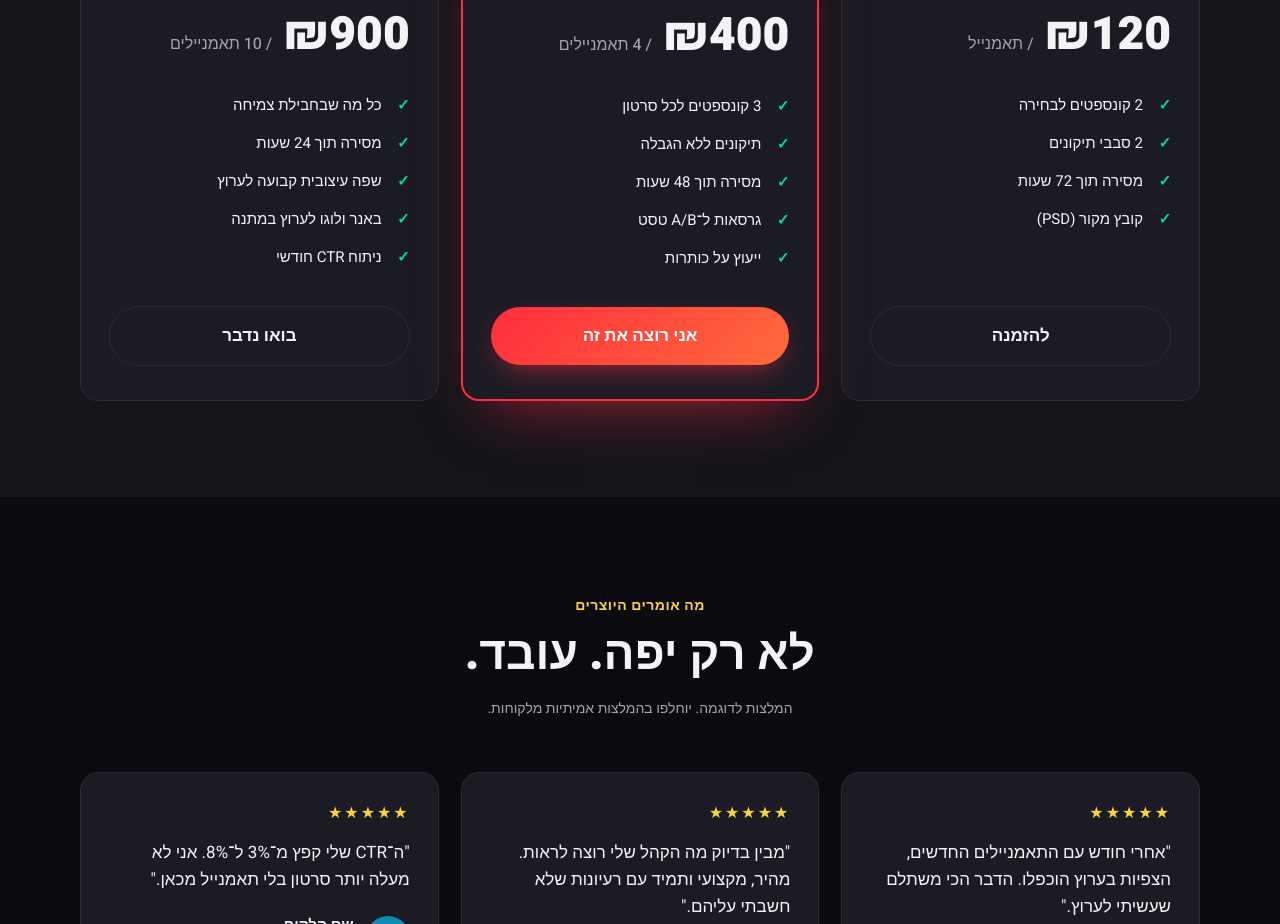
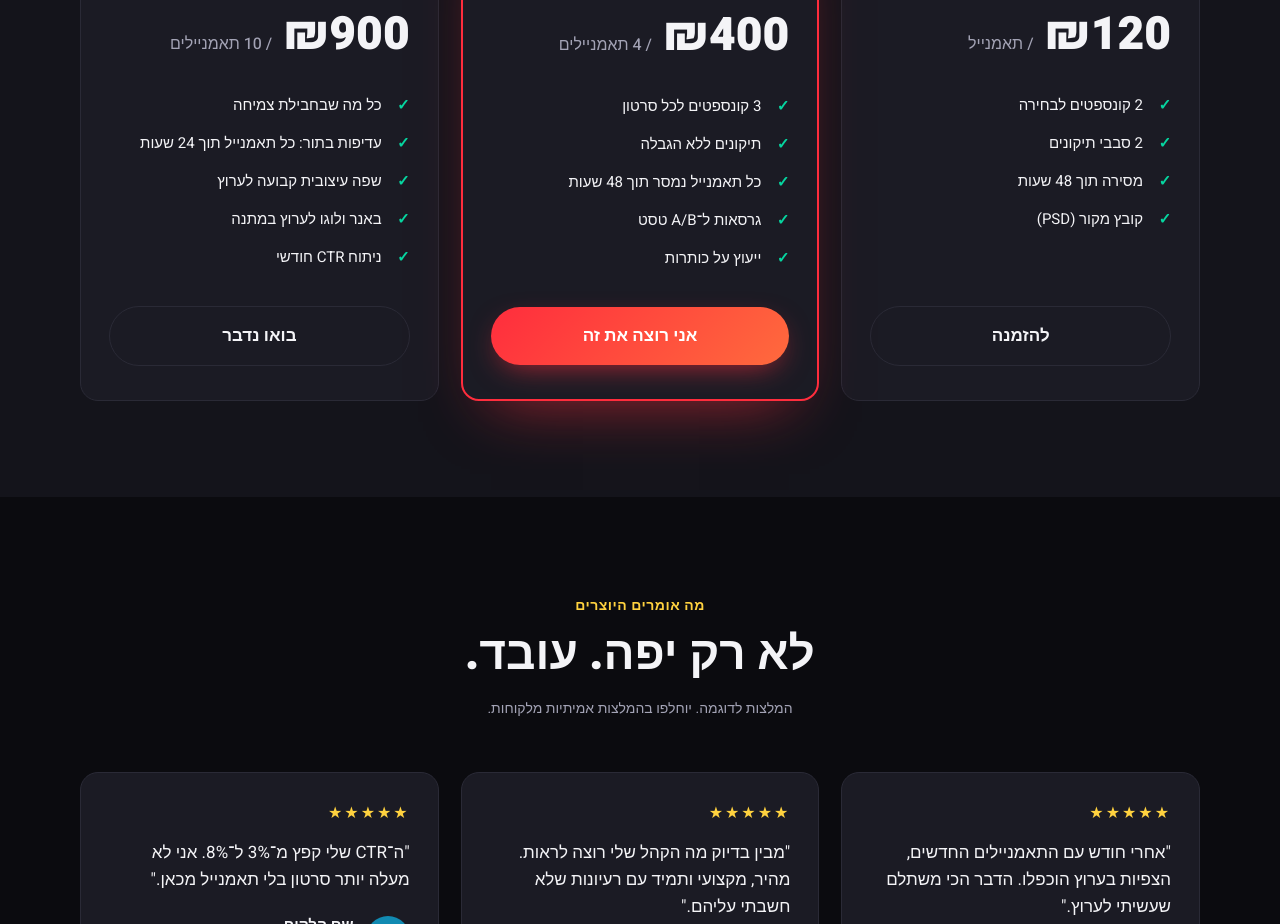
Before and after one commit to yaelytzour-cloud/thumbnail-studio, a plain HTML site: page index.html in a window 1280 px wide. Shown: the part 3320-4244 px from the top of the page. Drawn offline with Linux system fonts and the light colour scheme.

Commit message:
Make package delivery times consistent
Co-Authored-By: Claude Opus 5.5 <noreply@anthropic.com>

```diff
--- a/index.html
+++ b/index.html
@@ -447,7 +447,7 @@
         <ul>
           <li>2 קונספטים לבחירה</li>
           <li>2 סבבי תיקונים</li>
-          <li>מסירה תוך 72 שעות</li>
+          <li>מסירה תוך 48 שעות</li>
           <li>קובץ מקור (PSD)</li>
         </ul>
         <a href="#contact" class="btn btn-ghost">להזמנה</a>
@@ -460,7 +460,7 @@
         <ul>
           <li>3 קונספטים לכל סרטון</li>
           <li>תיקונים ללא הגבלה</li>
-          <li>מסירה תוך 48 שעות</li>
+          <li>כל תאמנייל נמסר תוך 48 שעות</li>
           <li>גרסאות ל־A/B טסט</li>
           <li>ייעוץ על כותרות</li>
         </ul>
@@ -472,7 +472,7 @@
         <div class="price">₪900 <small>/ 10 תאמניילים</small></div>
         <ul>
           <li>כל מה שבחבילת צמיחה</li>
-          <li>מסירה תוך 24 שעות</li>
+          <li>עדיפות בתור: כל תאמנייל תוך 24 שעות</li>
           <li>שפה עיצובית קבועה לערוץ</li>
           <li>באנר ולוגו לערוץ במתנה</li>
           <li>ניתוח CTR חודשי</li>
```
